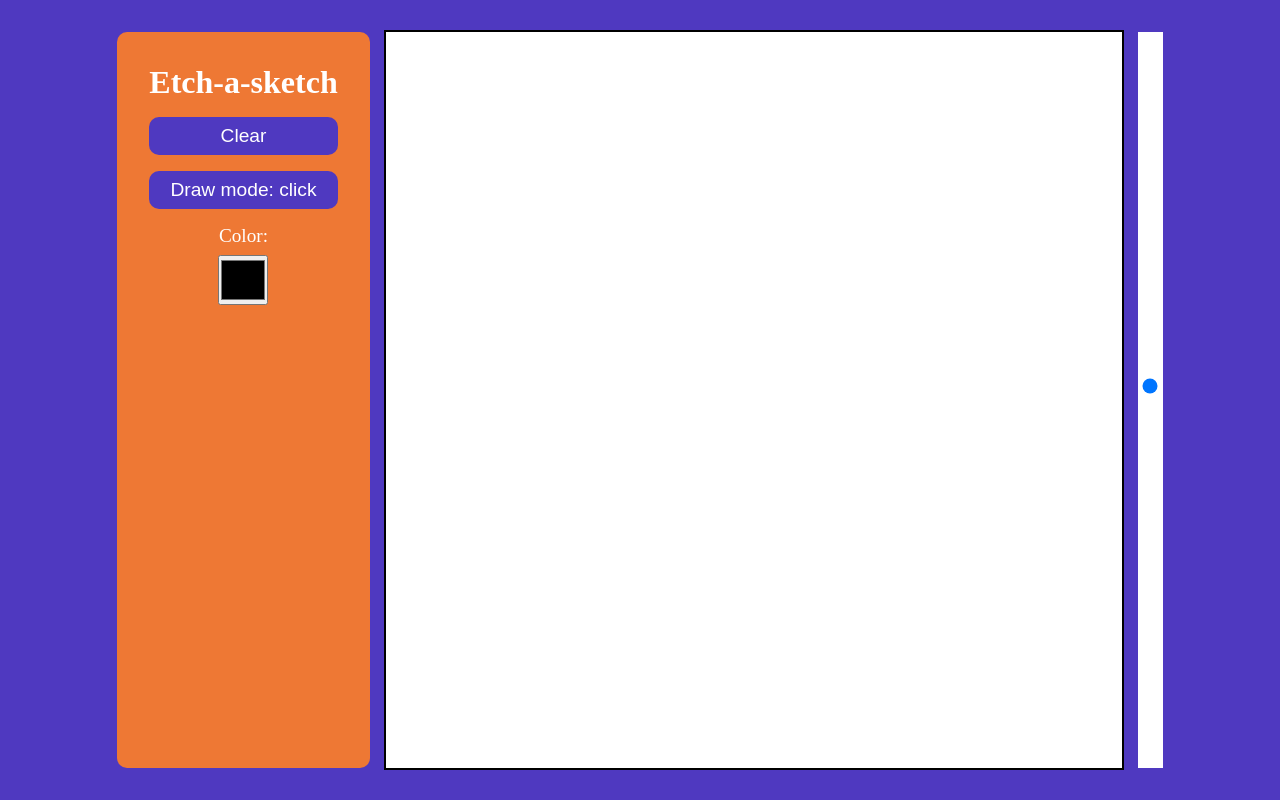
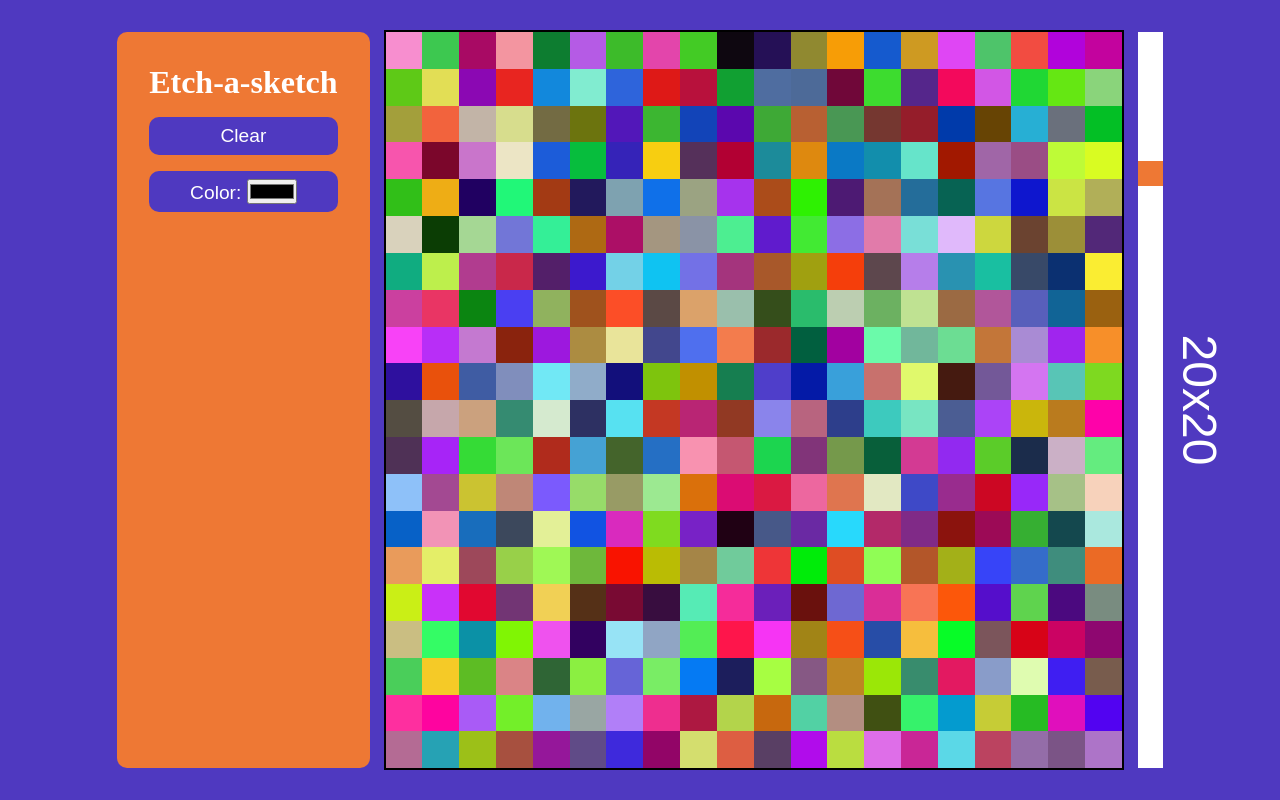
Before and after one commit to ZCAlex77/etch-a-sketch, a plain HTML site: page index.html in a window 1280 px wide. Drawn offline with Linux system fonts and the light colour scheme.

Commit message:
Add function to change grid size

```diff
--- a/index.html
+++ b/index.html
@@ -11,13 +11,16 @@
     body{background: var(--purple); display: flex; padding: 2rem; align-items: center; justify-content: center; gap: 1rem; height: 100vh; gap: 1rem; position: relative;}
     :where(body > div){height: 100%; background: white;}
     input, button{cursor: pointer;}
-    input[type="color"]{width: 50px; height: 50px;}
+    input[type="color"]{width: 50px; height: 25px;}
     .options{padding: 2rem; display: flex; flex-direction: column; align-items: center; border-radius: 10px; background: var(--orange); color: #fff;}
     .options button{background: var(--purple); border-radius: 10px; padding: .5rem; border: 0; color: #fff; font-size: 1.2rem; margin-top: 1rem; width: 100%;}
     .options button:hover{background: #fff; color: var(--purple); outline: 2px solid var(--purple);}
     .options label{font-size: 1.2rem; margin: 1rem 0 .5rem 0;}
-    .container{aspect-ratio: 1/1; outline: 2px solid black;}
-    input[type="range"]{-webkit-appearance: none; height: 25px; padding: 0 1rem; position: absolute; width: calc(100vh - 4rem);}
+    #container{aspect-ratio: 1/1; outline: 2px solid black; display: grid;}
+    .tile{aspect-ratio: 1/1;}
+    #grid-size-change{-webkit-appearance: none; height: 25px; padding: 0 1rem; position: absolute; width: calc(100vh - 4rem);}
+    #grid-size-change::-webkit-slider-thumb{-webkit-appearance: none; background: var(--orange); width: 25px; height: 25px; border-radius: 0px;}
+    #grid-size-change::after{content: attr(data-size); position: absolute; font-size: 3rem; top: -4rem; left: 50%; transform: translateX(-50%); color: white;}
     .range{transform: rotateZ(90deg); height: 25px; width: 25px; align-self: flex-start;}
   </style>
 </head>
@@ -25,13 +28,12 @@
   <div class="options">
     <h1>Etch-a-sketch</h1>
     <button>Clear</button>
-    <button>Draw mode: <span>click</span></button>
-    <label for="col">Color:</label>
-    <input type="color" name="col" id="col" value="#fff">
+    <button>Color: <input type="color" name="col" id="col" value="#000000"></button>
   </div>
-  <div class="container"></div>
+  <div id="container"></div>
   <div class="range">
-    <input type="range" name="cells" id="cells" min="4" max="100" step="1" value="50">
+    <input data-size="20x20" id="grid-size-change" type="range" name="cells" id="cells" min="4" max="100" step="1" value="20">
   </div>
+  <script src="main.js"></script>
 </body>
 </html>
--- a/main.js
+++ b/main.js
@@ -0,0 +1,23 @@
+window.onload = () =>{
+  const container = document.querySelector('#container'),
+        gridSize = document.querySelector('#grid-size-change');
+
+  const createTiles = (numOfTiles) =>{
+    container.innerHTML = '';
+    let fr = '1fr ';
+    let gridTemplate = fr.repeat(numOfTiles);
+    container.style.gridTemplateRows = gridTemplate;
+    container.style.gridTemplateColumns = gridTemplate;
+    for(let i = 0; i < numOfTiles*numOfTiles; i++){
+      let tile = document.createElement('div');
+      tile.classList.add('tile');
+      tile.style.background = `rgb(${Math.floor(Math.random()*255)}, ${Math.floor(Math.random()*255)}, ${Math.floor(Math.random()*255)})`;
+      container.appendChild(tile);
+    }
+    gridSize.setAttribute('data-size', `${numOfTiles}x${numOfTiles}`);
+  }
+
+  gridSize.addEventListener('change', ev => createTiles(ev.target.value));
+
+  createTiles(20);
+}
```
